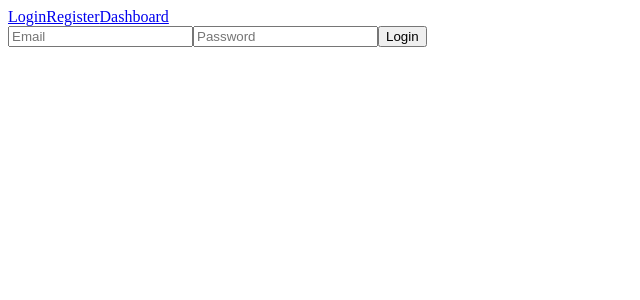
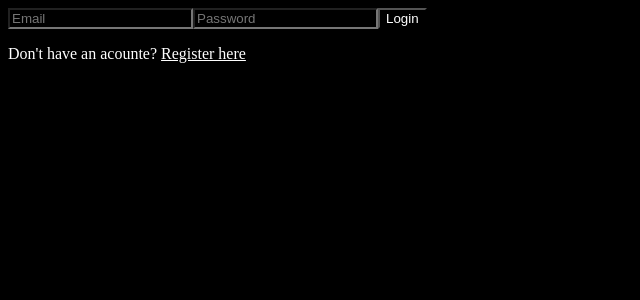
Before and after one commit to rahullm9/Job-portal-mern, a React app in the folder frontend/: page / in a window 1280 px wide. Shown: the top 300 px of the page, without its empty margins (0-640 px from the left). Built offline with nearby package versions, Linux system fonts and the light colour scheme; the HTML template or start-up script is replaced by a standard one.

Commit message:
login/register complete

```diff
--- a/frontend/src/App.jsx
+++ b/frontend/src/App.jsx
@@ -2,13 +2,15 @@ import { BrowserRouter as Router, Routes, Route } from "react-router-dom";
 import Login from "./pages/Login";
 import Register from "./pages/Register";
 import Dashboard from "./pages/Dashboard";
-import Navbar from "./components/Navbar";
+// import Navbar from "./components/Navbar";
+// import Home from "./pages/Home";
 
 function App() {
   return (
     <Router>
-      <Navbar />
+      {/* <Navbar /> */}
       <Routes>
+        {/* <Route path="/" element={<Home />} /> */}
         <Route path="/" element={<Login />} />
         <Route path="/register" element={<Register />} />
         <Route path="/dashboard" element={<Dashboard />} />
--- a/frontend/src/index.css
+++ b/frontend/src/index.css
@@ -0,0 +1,4 @@
+* {
+  background-color: black;
+  color: white;
+}
--- a/frontend/src/main.jsx
+++ b/frontend/src/main.jsx
@@ -1,6 +1,7 @@
 import React from "react";
 import ReactDOM from "react-dom/client";
 import App from "./App.jsx";
+import "./index.css";
 
 ReactDOM.createRoot(document.getElementById("root")).render(
   <React.StrictMode>
--- /dev/null
+++ b/frontend/src/pages/Home.jsx
@@ -0,0 +1,12 @@
+import React from "react";
+import { Link } from "react-router-dom";
+
+const Home = () => {
+  return (
+    <div>
+      <Link to="/login">Login</Link>
+    </div>
+  );
+};
+
+export default Home;
--- a/frontend/src/pages/Login.jsx
+++ b/frontend/src/pages/Login.jsx
@@ -1,7 +1,10 @@
 import { useState } from "react";
 import API from "../services/api";
+import { useNavigate } from "react-router-dom";
+import { Link } from "react-router-dom";
 
 function Login() {
+  const navigate = useNavigate();
   const [form, setForm] = useState({
     email: "",
     password: "",
@@ -9,9 +12,15 @@ function Login() {
 
   const handleSubmit = async (e) => {
     e.preventDefault();
-    const res = await API.post("/auth/login", form);
-    localStorage.setItem("token", res.data.token);
-    alert("Login Successful");
+    try {
+      const res = await API.post("/auth/login", form);
+      localStorage.setItem("token", res.data.token);
+      alert("Login Successful");
+      navigate("/dashboard");
+    } catch (error) {
+      console.log(error);
+      alert("Something wrong");
+    }
   };
 
   return (
@@ -26,6 +35,9 @@ function Login() {
         onChange={(e) => setForm({ ...form, password: e.target.value })}
       />
       <button>Login</button>
+      <p>
+        Don't have an acounte? <Link to="/register">Register here</Link>{" "}
+      </p>
     </form>
   );
 }
--- a/frontend/src/pages/Register.jsx
+++ b/frontend/src/pages/Register.jsx
@@ -1,7 +1,10 @@
 import { useState } from "react";
 import API from "../services/api";
+import { useNavigate } from "react-router-dom";
 
 function Register() {
+  const navigate = useNavigate();
+
   const [form, setForm] = useState({
     name: "",
     email: "",
@@ -13,11 +16,7 @@ function Register() {
     try {
       await API.post("/auth/register", form);
       alert("Registered Successfully");
-      setForm({
-        name: "",
-        email: "",
-        password: "",
-      });
+      navigate("/login");
     } catch (error) {
       console.log(error);
       alert("Registration Failed");
```
